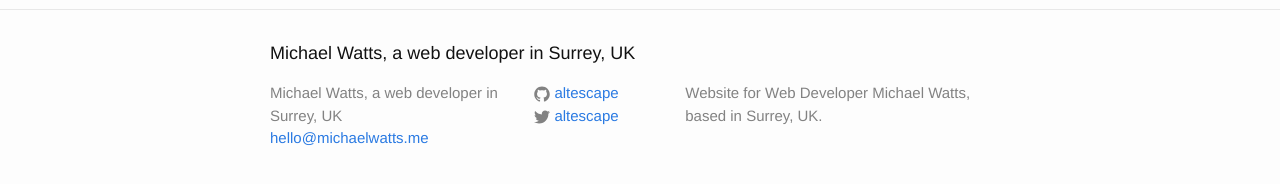
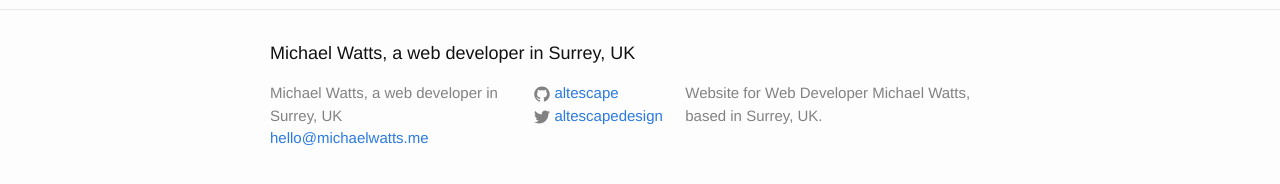
Before and after one commit to mj-watts/michaelwatts.me-website, a Jekyll site: the page built from index.html, in a window 1280 px wide. Shown: the part 287-471 px from the top of the page. Built offline with Jekyll 4.4.1, drawn with Linux system fonts in a browser that asks for light colours; nearby versions of some CDN libraries.

Commit message:
Changed twitter username

```diff
--- a/_config.yml
+++ b/_config.yml
@@ -5,7 +5,7 @@ description: > # this means to ignore newlines until "baseurl:"
   Website for Web Developer Michael Watts, based in Surrey, UK.
 baseurl: "" # the subpath of your site, e.g. /blog/
 url: "http://michaelwatts.me" # the base hostname & protocol for your site
-twitter_username: altescape
+twitter_username: altescapedesign
 github_username:  altescape
 
 # Build settings
```
